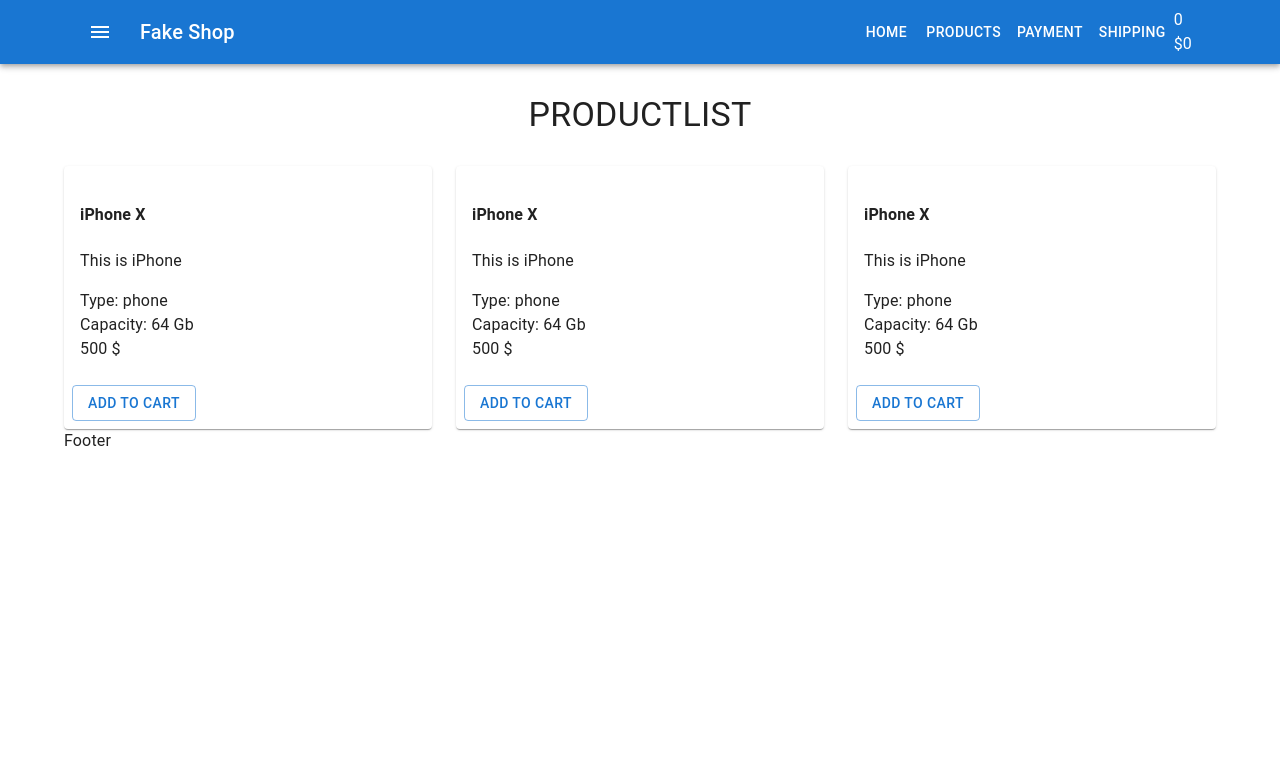
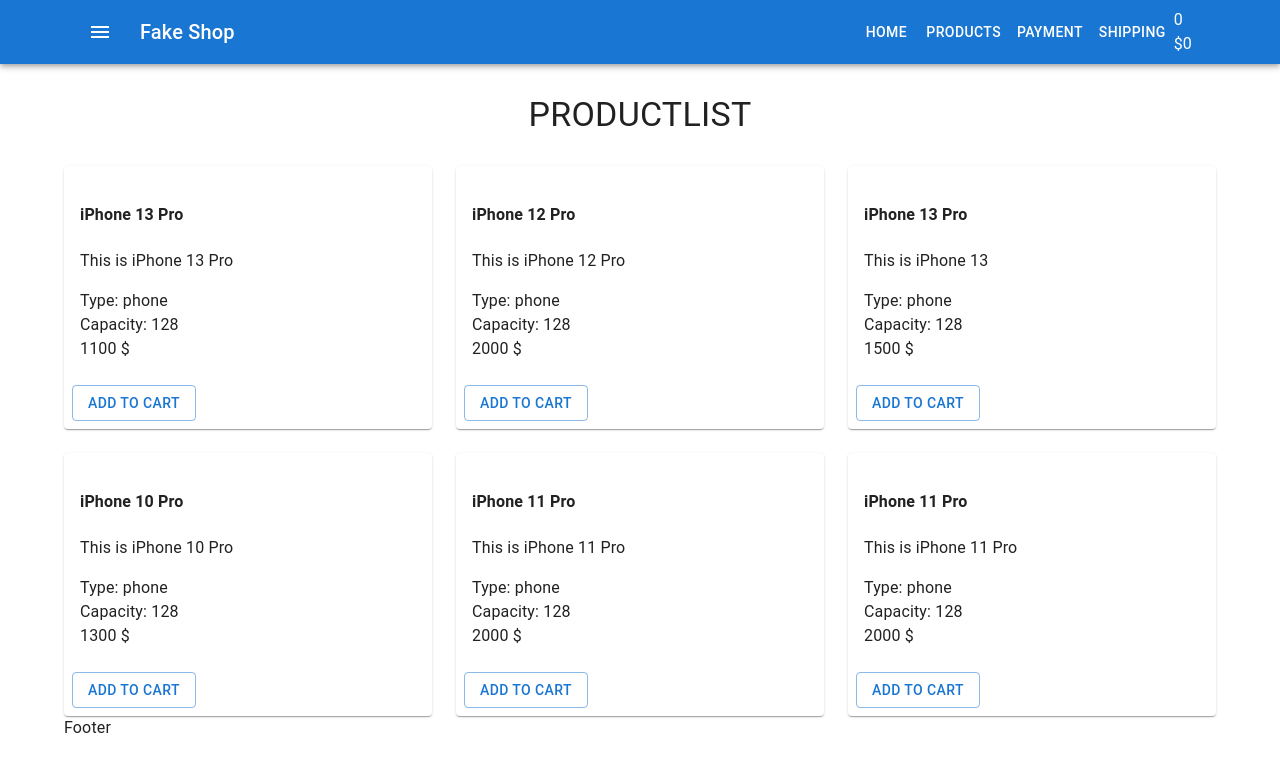
Before and after one commit to Taraskin777/react-shop-project, a React (Create React App) app: page / in a window 1280 px wide. Shown: the top 772 px of the page. Built offline with nearby package versions, Linux system fonts and the light colour scheme.

Commit message:
add productsArray

```diff
--- a/src/components/products/ProductsList.js
+++ b/src/components/products/ProductsList.js
@@ -3,6 +3,7 @@
 import { makeStyles } from '@mui/styles'
 import { Grid } from '@mui/material'
 import { ProductsListItem } from './ProductsListItem'
+import { productsArray } from './productsArray'
 
 const useStyles = makeStyles({
     title: {
@@ -30,15 +31,17 @@
                 alignItems="center"
                 spacing={3}
             >
+             {productsArray.map((product) => (
                 <Grid item xs={12} sm={6} md={4}>
-                    <ProductsListItem />
-                </Grid>
-                <Grid item xs={12} sm={6} md={4}>
-                    <ProductsListItem />
-                </Grid>
-                <Grid item xs={12} sm={6} md={4}>
-                    <ProductsListItem />
-                </Grid>
+                   <ProductsListItem
+                      name={product.name}
+                      description={product.description}
+                      capacity={product.capacity}
+                      type={product.type}
+                      price={product.price}
+                   />
+                   </Grid>
+              ))}
             </Grid>
         </>
     )
--- a/src/components/products/ProductsListItem.js
+++ b/src/components/products/ProductsListItem.js
@@ -1,16 +1,16 @@
 import { Button, Card, CardActions, CardContent } from '@mui/material'
 import React from 'react'
 
-export const ProductsListItem = () => {
+export const ProductsListItem = (props) => {
     return (
         <>
             <Card>
                 <CardContent>
-                    <h4>iPhone X</h4>
-                    <p>This is iPhone</p>
-                    <div>Type: phone</div>
-                    <div>Capacity: 64 Gb</div>
-                    <div>500 $</div>
+                    <h4>{props.name}</h4>
+                    <p>{props.description}</p>
+                    <div>Type: {props.type}</div>
+                    <div>Capacity: {props.capacity}</div>
+                    <div>{props.price} $</div>
                 </CardContent>
                 <CardActions>
                     <Button variant="outlined">Add to cart</Button>
--- /dev/null
+++ b/src/components/products/productsArray.js
@@ -0,0 +1,44 @@
+export const productsArray = [
+   {
+       name: 'iPhone 13 Pro',
+       description: 'This is iPhone 13 Pro',
+       capacity: '128',
+       type: 'phone',
+       price: '1100',
+   },
+   {
+       name: 'iPhone 12 Pro',
+       description: 'This is iPhone 12 Pro',
+       capacity: '128',
+       type: 'phone',
+       price: '2000',
+   },
+   {
+       name: 'iPhone 13 Pro',
+       description: 'This is iPhone 13',
+       capacity: '128',
+       type: 'phone',
+       price: '1500',
+   },
+   {
+       name: 'iPhone 10 Pro',
+       description: 'This is iPhone 10 Pro',
+       capacity: '128',
+       type: 'phone',
+       price: '1300',
+   },
+   {
+       name: 'iPhone 11 Pro',
+       description: 'This is iPhone 11 Pro',
+       capacity: '128',
+       type: 'phone',
+       price: '2000',
+   },
+   {
+       name: 'iPhone 11 Pro',
+       description: 'This is iPhone 11 Pro',
+       capacity: '128',
+       type: 'phone',
+       price: '2000',
+   },
+]
```
